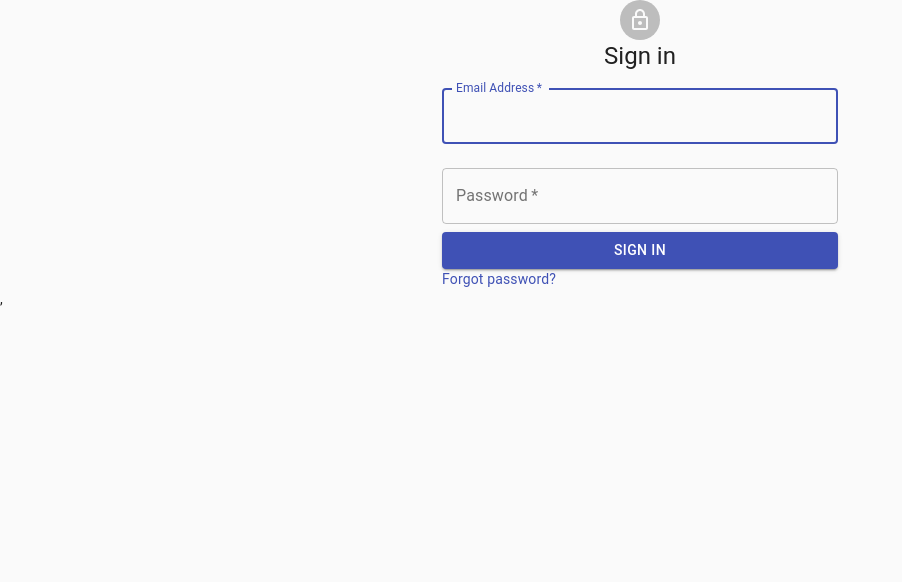
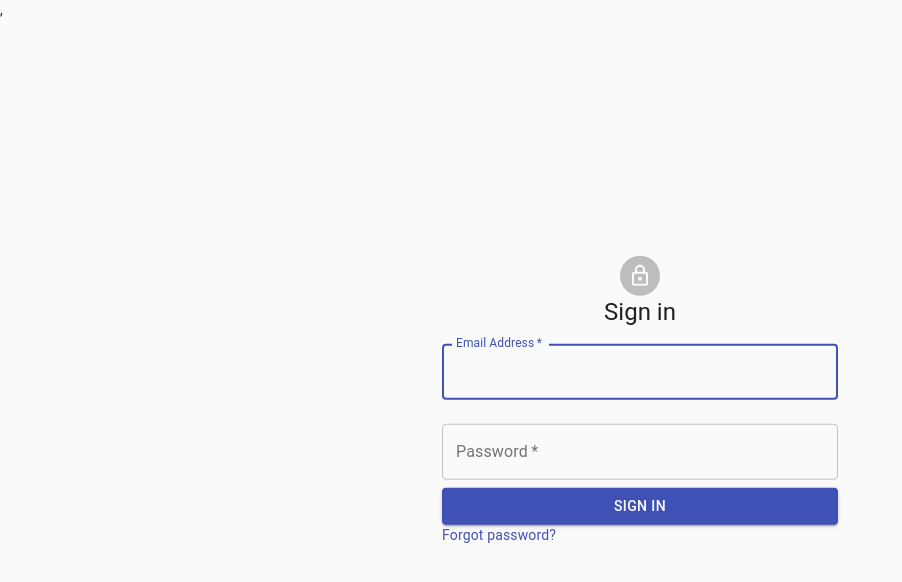
Before and after one commit to aadesh-agarwal8888/plasma-react, a React (Create React App) app: page / in a window 1280 px wide. Shown: the top 582 px of the page, without its empty margins (0-902 px from the left). Built offline with nearby package versions, Linux system fonts and the light colour scheme.

Commit message:
sign in style

```diff
--- a/src/SignIn.jsx
+++ b/src/SignIn.jsx
@@ -16,6 +16,12 @@
   //     backgroundColor: theme.palette.common.white
   //   }
   // },
+  root: {
+    position: "absolute",
+    top: "50%",
+    left: "50%",
+    transform: "translate(-50%, -50%)",
+  },
   paper: {
     // marginTop: theme.spacing(8),
     display: "flex",
@@ -40,7 +46,7 @@
     const { classes } = this.props;
 
     return (
-      <Container component="main" maxWidth="xs">
+      <Container component="main" maxWidth="xs" className={classes.root}>
         <CssBaseline />
         <div className={classes.paper}>
           <Avatar className={classes.avatar}>
```
